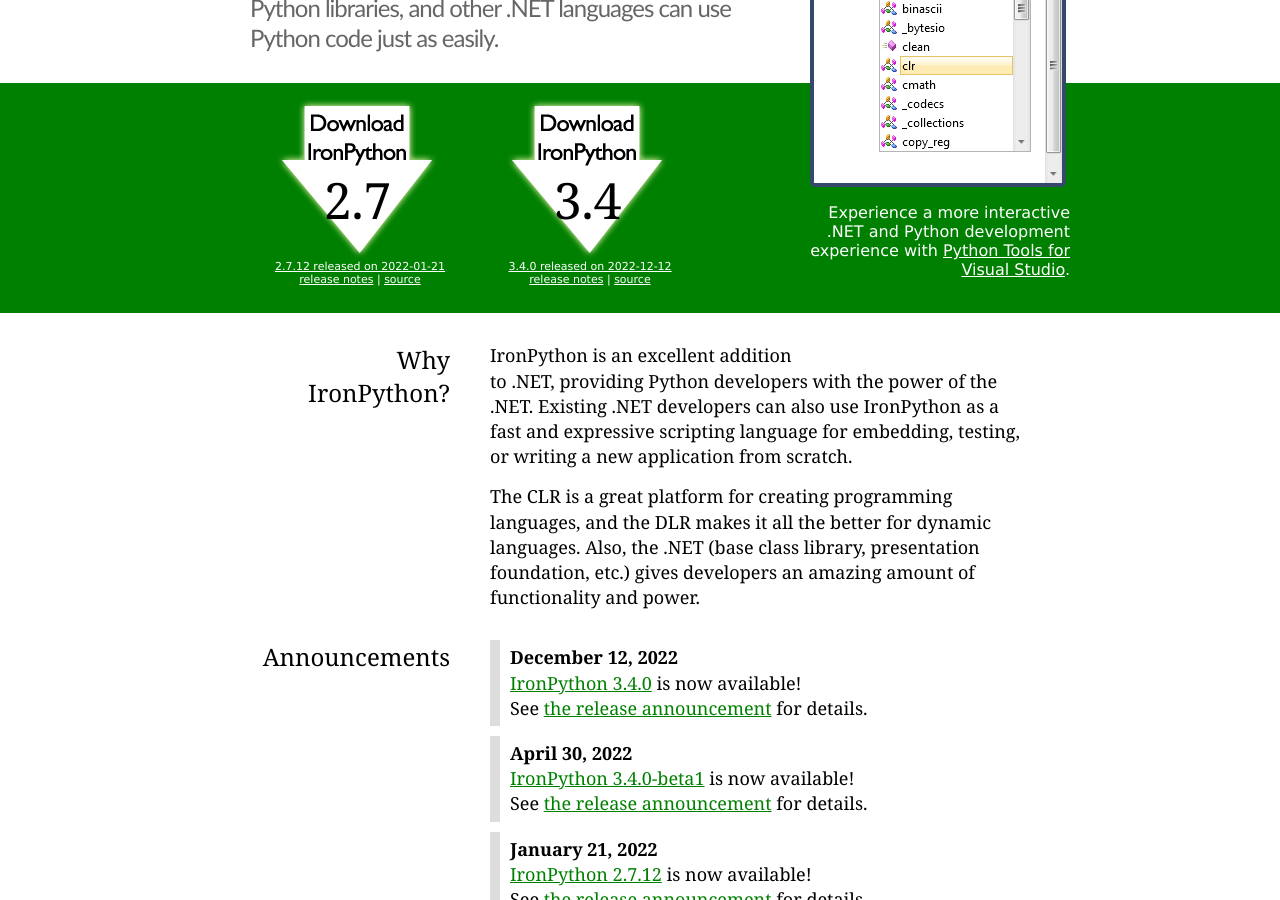
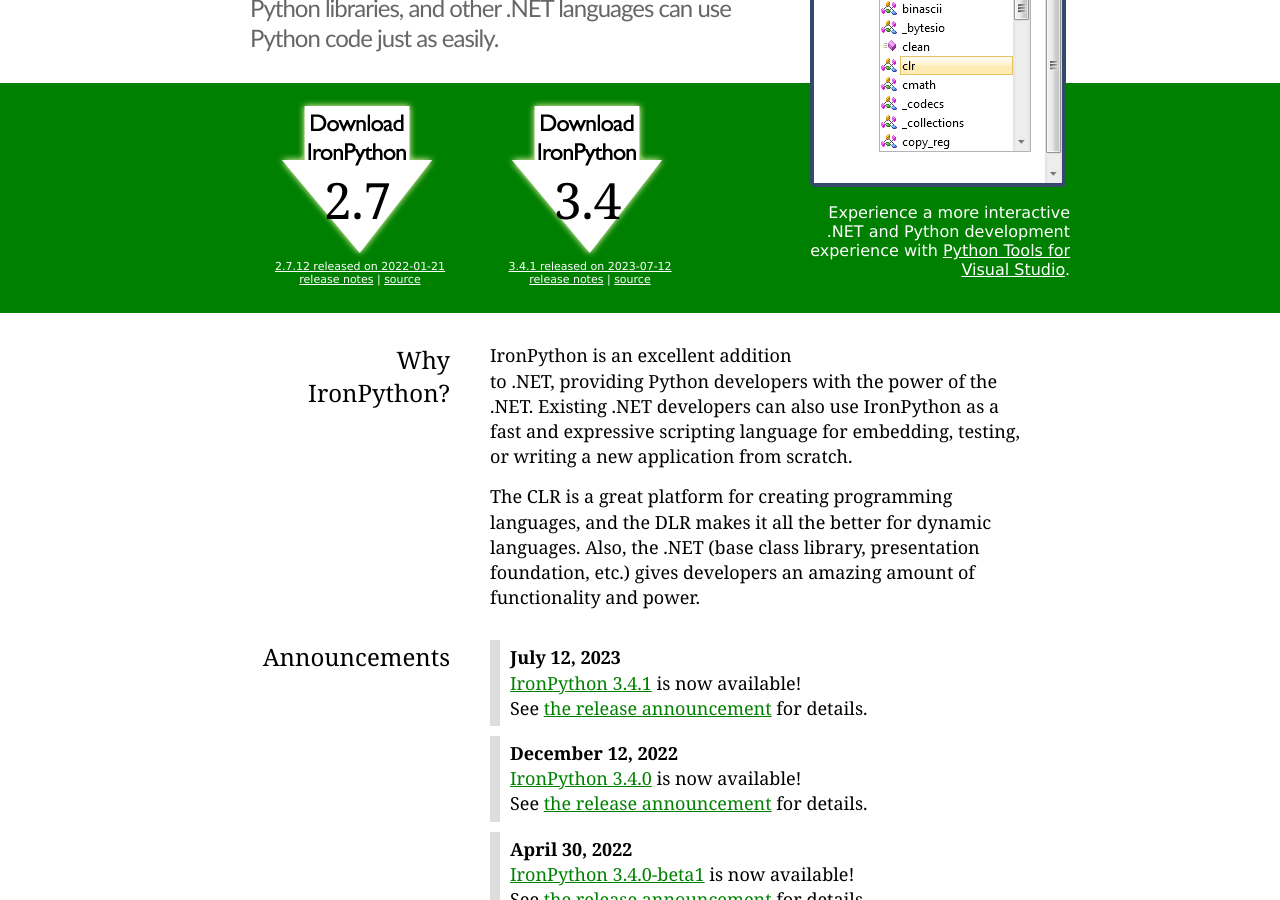
Before and after one commit to IronLanguages/ironpython.net, a Jekyll site: the page built from index.html, in a window 1280 px wide and 900 px high, scrolled down 298 px. Built offline with Jekyll 4.4.1, drawn with Linux system fonts in a browser that asks for light colours.

Commit message:
Add 3.4.1 release

```diff
--- a/_config.yml
+++ b/_config.yml
@@ -5,12 +5,12 @@
 stable_release_notes: https://github.com/IronLanguages/ironpython2/releases/tag/ipy-2.7.12
 stable_release_source: https://github.com/IronLanguages/ironpython2/archive/ipy-2.7.12.zip
 
-stable3_version: 3.4.0
+stable3_version: 3.4.1
 stable3_version_minor: 3.4
-stable3_release_url: https://github.com/IronLanguages/ironpython3/releases/tag/v3.4.0
-stable3_release_date: 3.4.0 released on 2022-12-12
-stable3_release_notes: https://github.com/IronLanguages/ironpython3/releases/tag/v3.4.0
-stable3_release_source: https://github.com/IronLanguages/ironpython3/archive/v3.4.0.zip
+stable3_release_url: https://github.com/IronLanguages/ironpython3/releases/tag/v3.4.1
+stable3_release_date: 3.4.1 released on 2023-07-12
+stable3_release_notes: https://github.com/IronLanguages/ironpython3/releases/tag/v3.4.1
+stable3_release_source: https://github.com/IronLanguages/ironpython3/archive/v3.4.1.zip
 
 preview_version: 3.4.0-beta1
 preview_version_minor: 3.4
--- a/index.html
+++ b/index.html
@@ -15,6 +15,11 @@
 </div>
 <div class="section" id="announcements">
     <h1>Announcements</h1>
+    <div class="strip admonition">
+        <p class="first admonition-title">July 12, 2023</p>
+        <p><a class="reference external" href="https://github.com/IronLanguages/ironpython3/releases/tag/v3.4.1">IronPython 3.4.1</a> is now available!</p>
+        <p>See <a href="https://github.com/IronLanguages/ironpython3/releases/tag/v3.4.1">the release announcement</a> for details.</p>
+    </div>
     <div class="strip admonition">
         <p class="first admonition-title">December 12, 2022</p>
         <p><a class="reference external" href="https://github.com/IronLanguages/ironpython3/releases/tag/v3.4.0">IronPython 3.4.0</a> is now available!</p>
```
